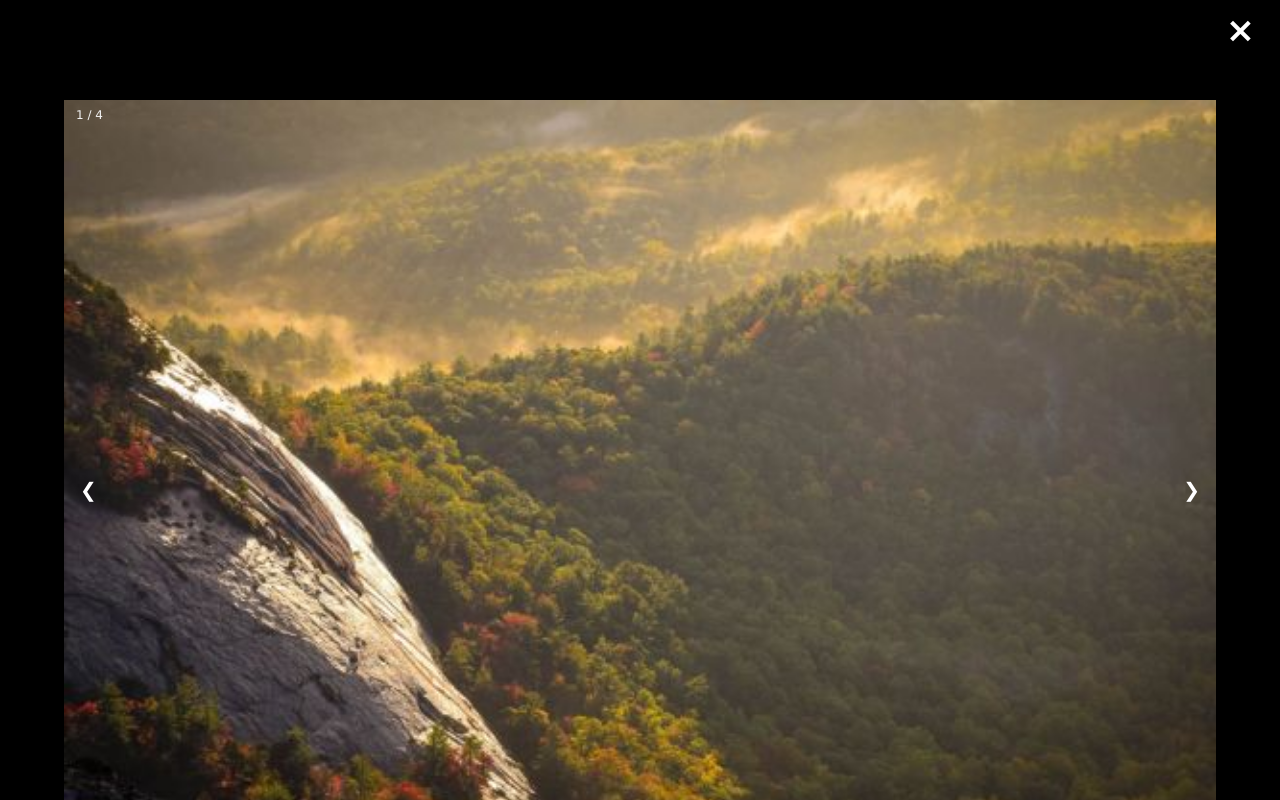
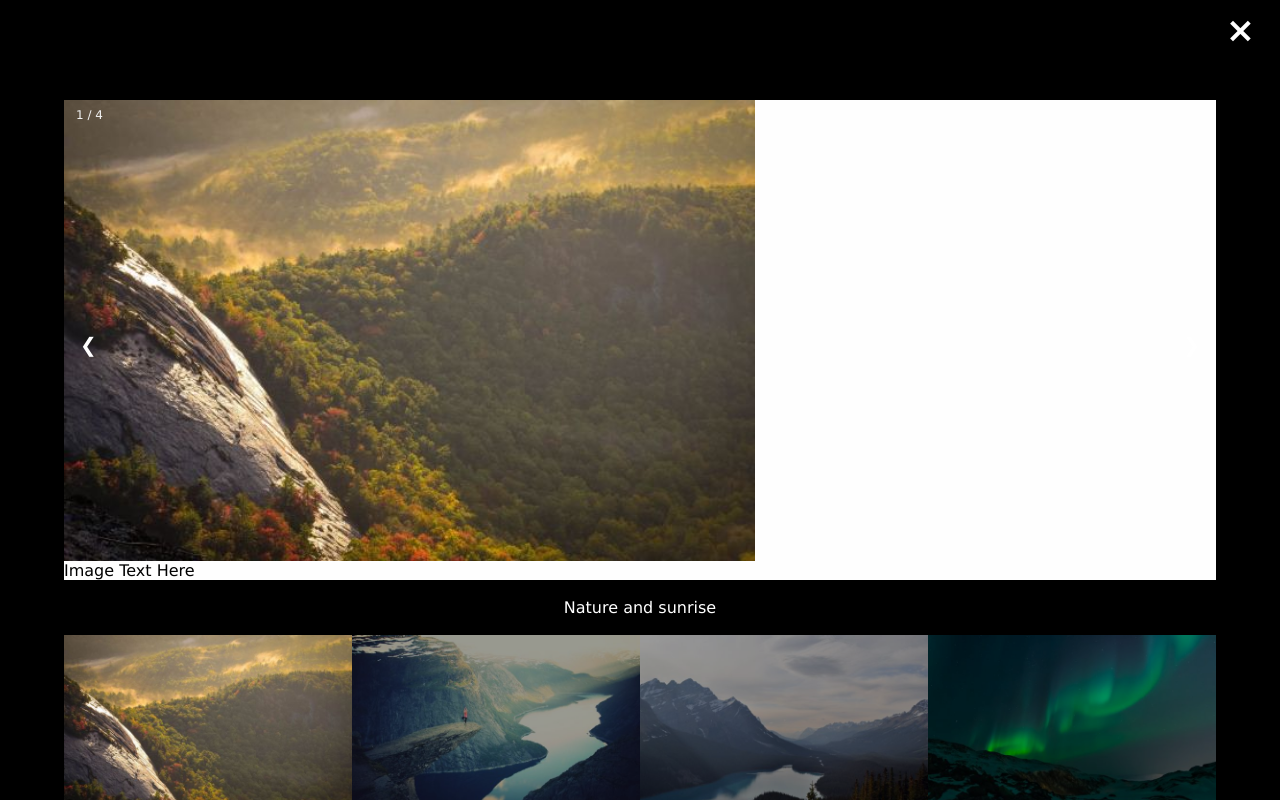
Before and after one commit to bobbiesalvage/portfolio_web, a plain HTML site: page index.html in a window 1280 px wide. Both pictures are taken after a click on the picture 160 px from the left and 169 px from the top of the page. Drawn offline with nearby package versions, Linux system fonts and the light colour scheme.

Commit message:
Update index.html

```diff
--- a/index.html
+++ b/index.html
@@ -35,7 +35,8 @@
 	<!-- main slideshow pop up -->
     <div class="mySlides">
       <div class="numbertext">1 / 4</div>
-      <img src="images/img_nature.jpg" style="width:100%">
+      <img src="images/img_nature.jpg" style="width:60%">
+	  <div class = "textDescription">Image Text Here</div>
     </div>
 
     <div class="mySlides">
```
